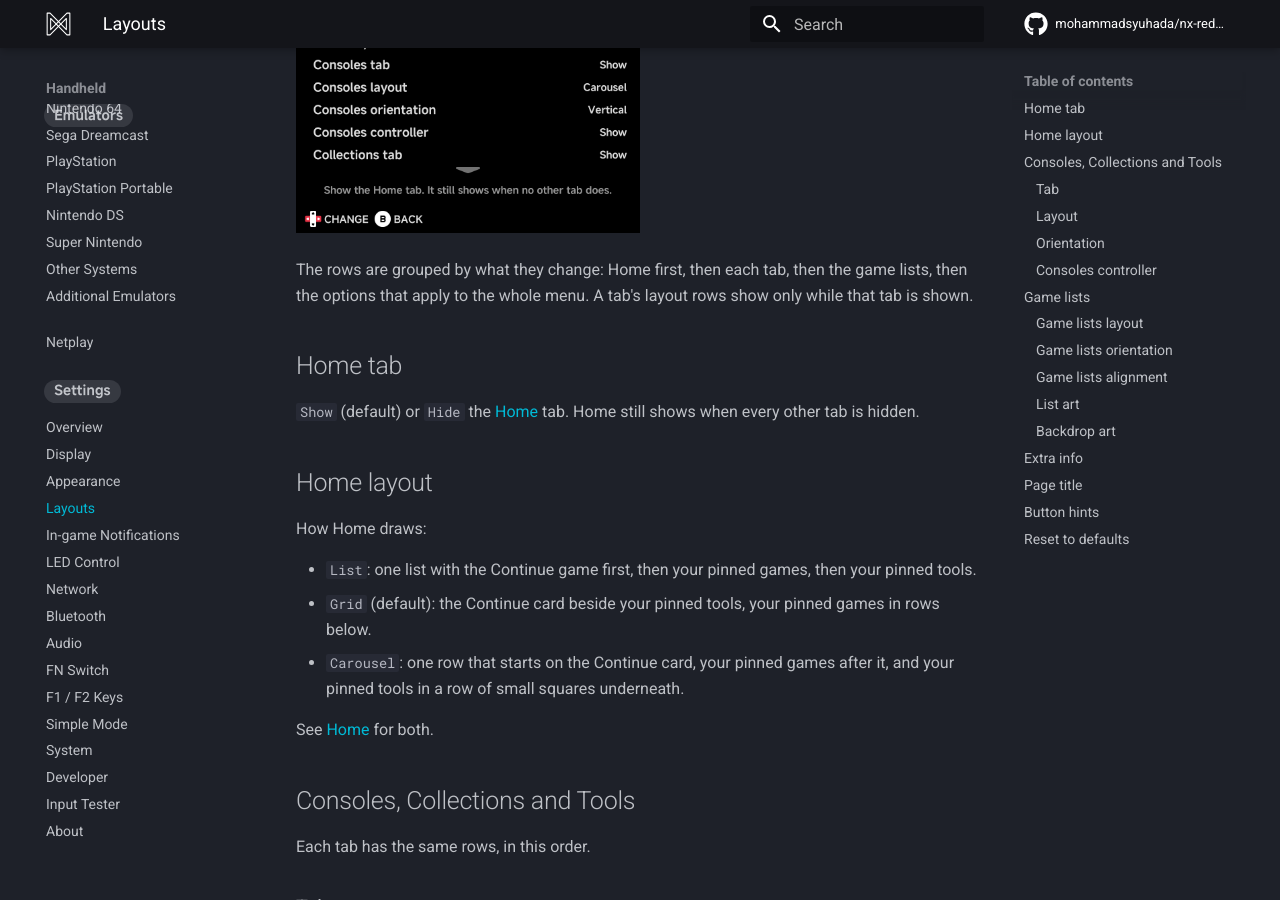
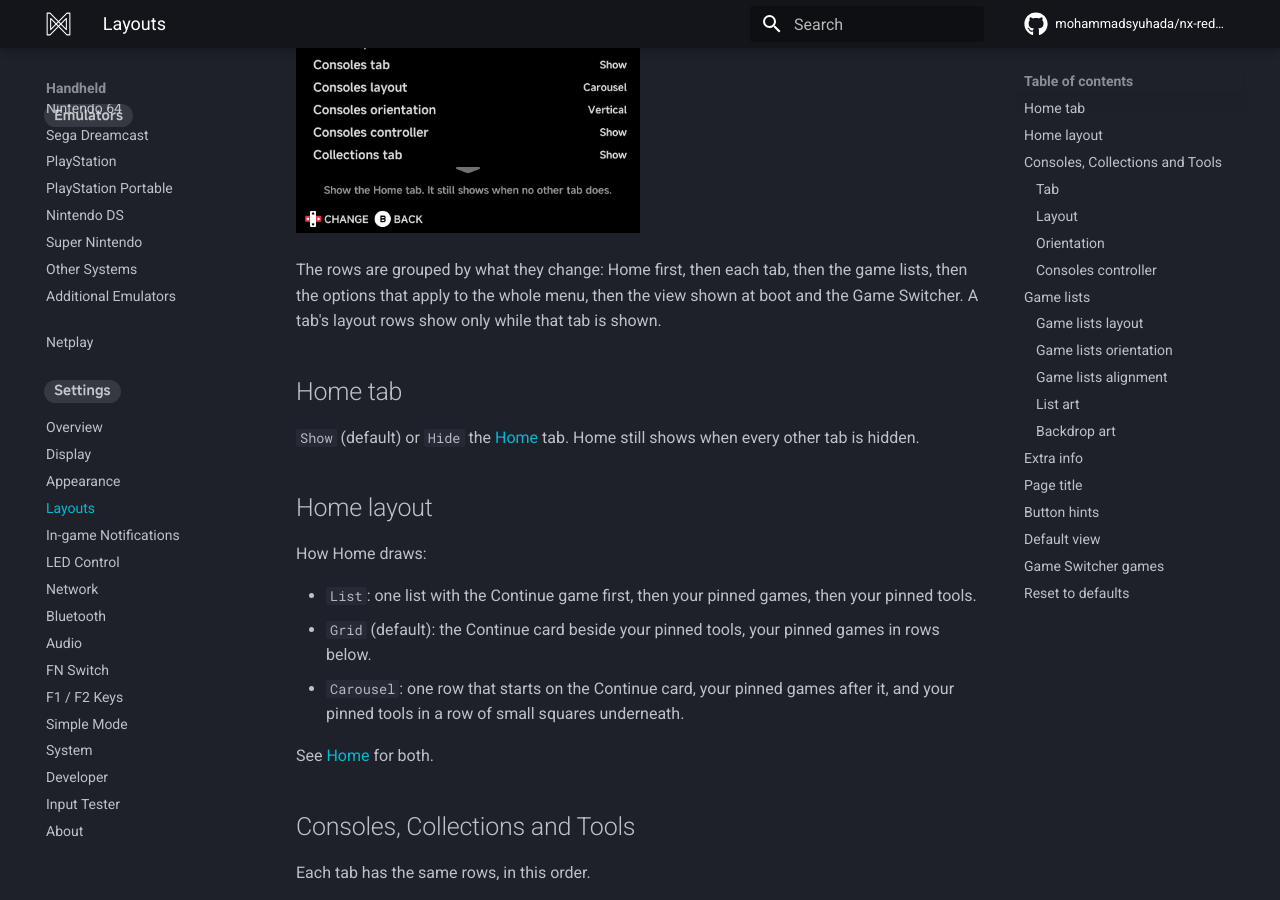
Before and after one commit to mohammadsyuhada/nx-redux-docs, an MkDocs documentation site: the page built from docs/handheld/settings/layouts.md, in a window 1280 px wide and 900 px high, scrolled down 345 px. Built offline with MkDocs 1.6.1 and Material for MkDocs 9.7.7, drawn with Linux system fonts in a browser that asks for light colours; comment, search, counter and statistics services are not loaded; some of the changed text lies outside the part shown.

Commit message:
docs(settings): boot view and Game Switcher rows moved to Layouts, clock rows to Appearance

```diff
--- a/docs/handheld/settings/layouts.md
+++ b/docs/handheld/settings/layouts.md
@@ -8,7 +8,8 @@
 ![Layouts settings](../../assets/screenshots/set-layouts.png)
 
 The rows are grouped by what they change: Home first, then each tab, then the
-game lists, then the options that apply to the whole menu. A tab's layout rows
+game lists, then the options that apply to the whole menu, then the view
+shown at boot and the Game Switcher. A tab's layout rows
 show only while that tab is shown.
 
 ## Home tab
@@ -129,7 +130,7 @@
 
 ## Extra info
 
-![Layouts settings, the game list, Extra info, page title and button hint rows](../../assets/screenshots/set-layouts-2.png)
+![Layouts settings, the Extra info, page title, button hint, default view and Game Switcher rows](../../assets/screenshots/set-layouts-2.png)
 
 `Show` (default) or `Hide` the extra game details in the menus:
 
@@ -157,6 +158,19 @@
   [Extra info](#extra-info) is hidden);
 - carousels run down into the freed row.
 
+## Default view
+
+The first view shown on boot: `Content List` (the main menu, default) or
+`Game Switcher` (the [Game Switcher](../guide/game-switcher.md)). Moved here from
+[System](system.md); your existing choice carries over.
+
+## Game Switcher games
+
+Which recently played games appear in the
+[Game Switcher](../guide/game-switcher.md): `Resumable only` (the default) or
+`All recent games`. Moved here from [System](system.md); your existing choice
+carries over.
+
 ## Reset to defaults
 
 Resets every option on this page to its default.
```
Also changed, not shown: docs/handheld/guide/game-switcher.md (+2 -2 lines), docs/handheld/settings/appearance.md (+11 -0 lines), docs/handheld/settings/system.md (+8 -18 lines), docs/assets/screenshots/set-appearance-2.png (added), docs/assets/screenshots/set-layouts-2.png, docs/assets/screenshots/set-system.png.
